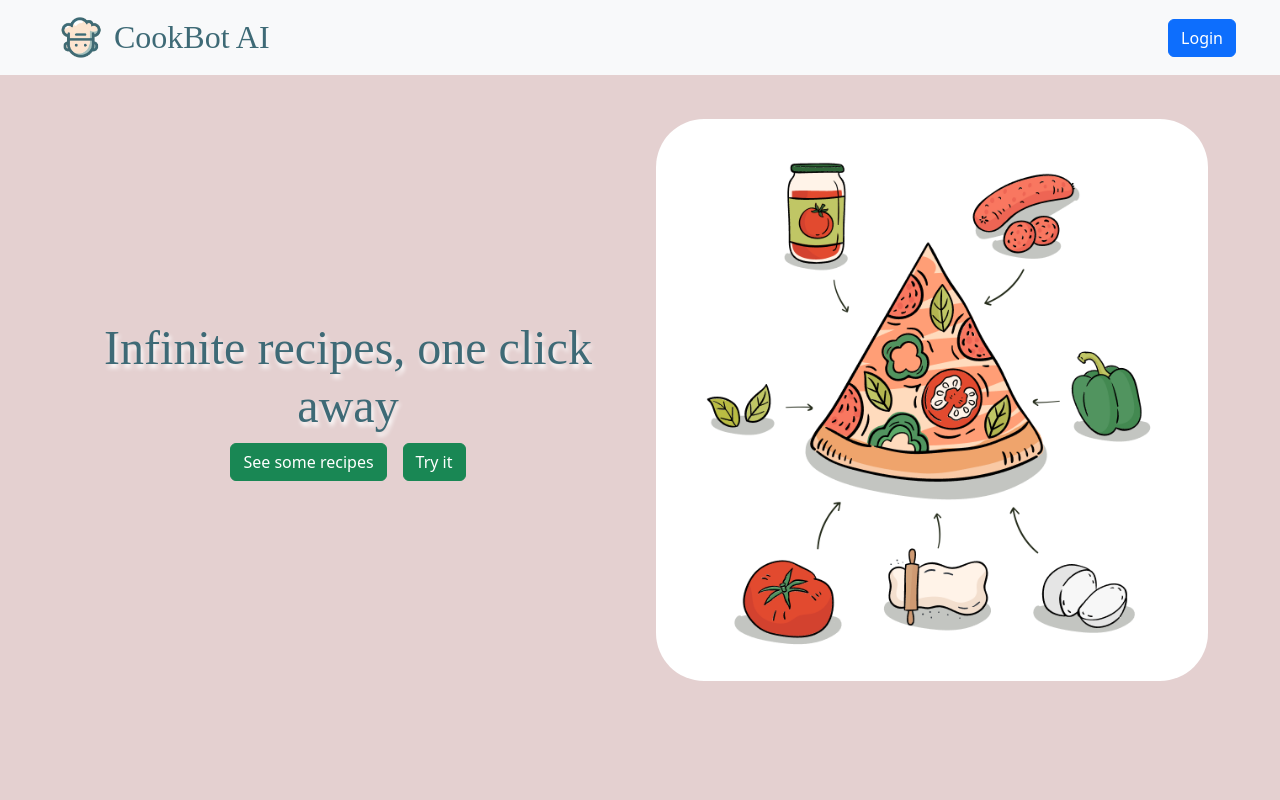
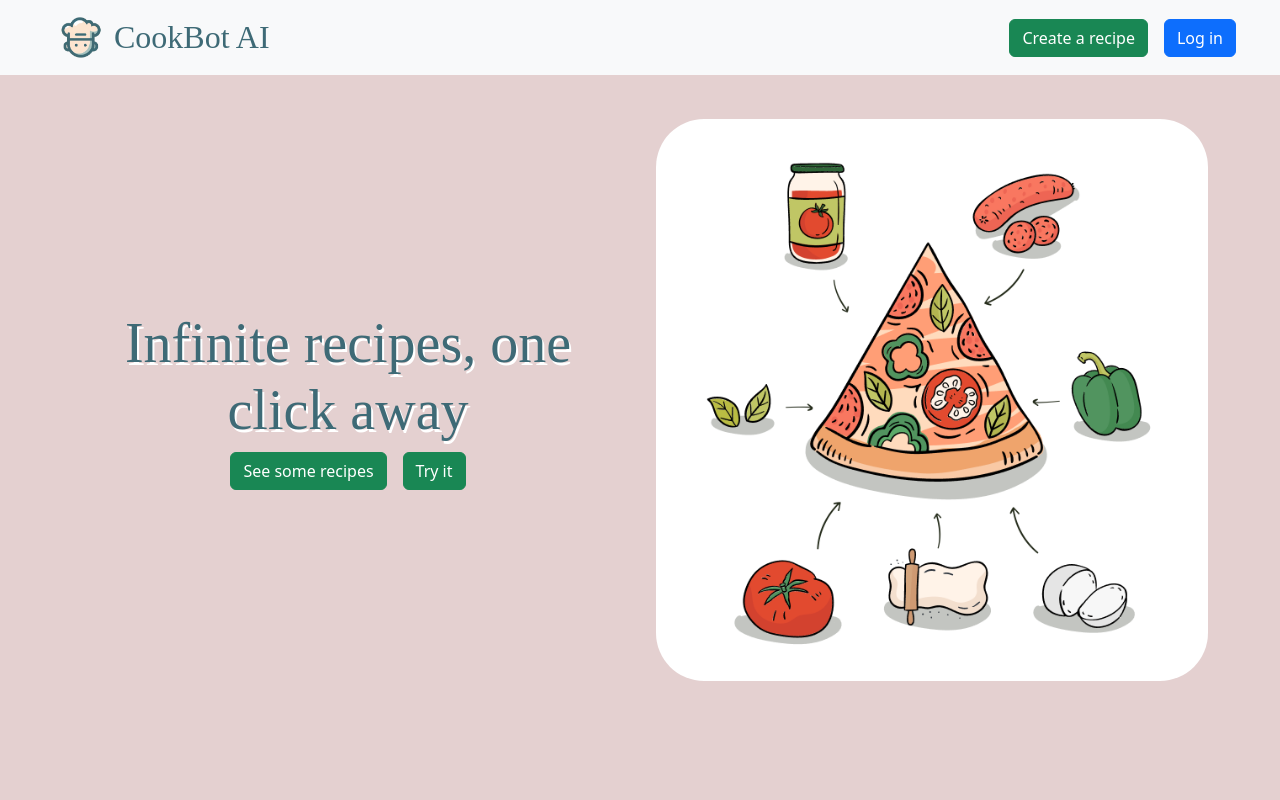
Before and after one commit to cleecoloma/cookbot-ai-app, a React (Vite) app: page / in a window 1280 px wide. Shown: the top 800 px of the page. Built offline with nearby package versions, Linux system fonts and the light colour scheme; no server answers; a web font is replaced by a local one.

Commit message:
updated header component buttons to show

```diff
--- a/src/components/Header.jsx
+++ b/src/components/Header.jsx
@@ -9,6 +9,7 @@ import Button from 'react-bootstrap/Button';
 import Logout from '../auth/Logout';
 import { withAuth0 } from '@auth0/auth0-react';
 import { PersonCircle } from 'react-bootstrap-icons';
+import Login from '../auth/Login';
 import { FontAwesomeIcon } from '@fortawesome/react-fontawesome';
 
 function Header(props) {
@@ -78,16 +79,20 @@ function Header(props) {
             </NavDropdown>
           )}
           {!isAuthenticated && !props.isDemoAccount ? (
-            <>
+            <div>
               <Button
-                id='demo-button'
-                variant='primary'
-                onClick={() => props.toggleLoginModal()}
+              id='demo-button'
+                variant='success'
+                onClick={() => {
+                  props.handleDemoAccount();
+                }}
               >
-                Login
+                Create a recipe
               </Button>
-            </>
-          ) : null}
+              <Login />
+            </div>
+          ) :
+          null}
         </Container>
       </Navbar>
     </>
--- a/src/styles/Header.css
+++ b/src/styles/Header.css
@@ -49,6 +49,10 @@
   align-items: center;
 }
 
+#demo-button {
+  margin-right: 1rem;
+}
+
 @media (max-width: 1000px) {
   .header {
     padding: 8px 2rem;
--- a/src/styles/Hero.css
+++ b/src/styles/Hero.css
@@ -18,8 +18,9 @@
 #hero-left h2 {
   font-family: 'Gluten', cursive;
   color: #3e6a76;
-  font-size: 300%;
-  text-shadow: 2px 4px 4px #ffffff;
+  font-weight: 300;
+  font-size: 350%;
+  text-shadow: 2px 3px 0px #ffffff;
   text-align: center;
 }
 
```
